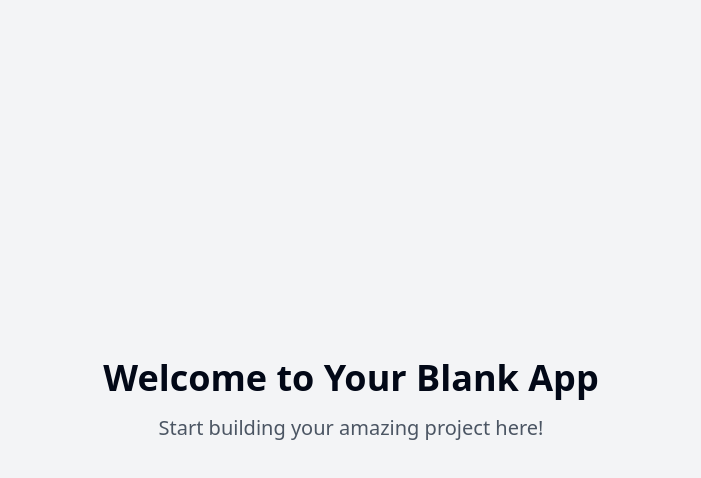
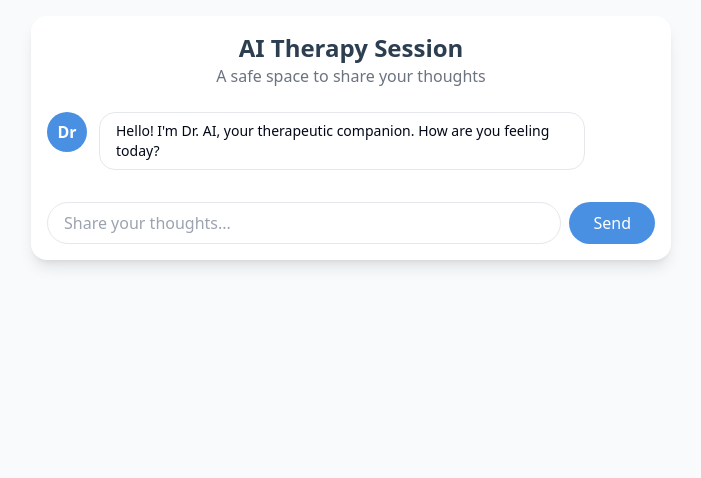
Before and after one commit to diosamp/feelwise-bot, a React (Vite) app: page / in a window 1280 px wide. Shown: the top 478 px of the page, without its empty margins (289-990 px from the left). Built offline with nearby package versions, Linux system fonts and the light colour scheme.

Commit message:
Create AI therapist bot
Implement an AI therapist bot feature to enhance user interaction and support within the application.
[skip gpt_engineer]

```diff
--- /dev/null
+++ b/src/components/ChatInput.tsx
@@ -0,0 +1,35 @@
+import React, { useState } from "react";
+
+interface ChatInputProps {
+  onSendMessage: (message: string) => void;
+}
+
+export const ChatInput: React.FC<ChatInputProps> = ({ onSendMessage }) => {
+  const [message, setMessage] = useState("");
+
+  const handleSubmit = (e: React.FormEvent) => {
+    e.preventDefault();
+    if (message.trim()) {
+      onSendMessage(message);
+      setMessage("");
+    }
+  };
+
+  return (
+    <form onSubmit={handleSubmit} className="flex gap-2">
+      <input
+        type="text"
+        value={message}
+        onChange={(e) => setMessage(e.target.value)}
+        placeholder="Share your thoughts..."
+        className="flex-1 rounded-full px-4 py-2 border border-gray-200 focus:outline-none focus:border-therapy-primary"
+      />
+      <button
+        type="submit"
+        className="bg-therapy-primary text-white rounded-full px-6 py-2 hover:bg-therapy-primary/90 transition-colors"
+      >
+        Send
+      </button>
+    </form>
+  );
+};
--- /dev/null
+++ b/src/components/ChatMessage.tsx
@@ -0,0 +1,28 @@
+import React from "react";
+import { TherapistAvatar } from "./TherapistAvatar";
+
+interface ChatMessageProps {
+  message: string;
+  isUser: boolean;
+}
+
+export const ChatMessage: React.FC<ChatMessageProps> = ({ message, isUser }) => {
+  return (
+    <div
+      className={`flex items-start gap-3 animate-message-fade-in ${
+        isUser ? "flex-row-reverse" : ""
+      }`}
+    >
+      {!isUser && <TherapistAvatar />}
+      <div
+        className={`max-w-[80%] rounded-2xl px-4 py-2 ${
+          isUser
+            ? "bg-therapy-primary text-white"
+            : "bg-white border border-gray-200"
+        }`}
+      >
+        <p className="text-sm">{message}</p>
+      </div>
+    </div>
+  );
+};
--- /dev/null
+++ b/src/components/TherapistAvatar.tsx
@@ -0,0 +1,9 @@
+import React from "react";
+
+export const TherapistAvatar = () => {
+  return (
+    <div className="w-10 h-10 rounded-full bg-therapy-primary flex items-center justify-center text-white font-semibold">
+      Dr
+    </div>
+  );
+};
--- a/src/pages/Index.tsx
+++ b/src/pages/Index.tsx
@@ -1,11 +1,64 @@
-// Update this page (the content is just a fallback if you fail to update the page)
+import React, { useState, useEffect, useRef } from "react";
+import { ChatMessage } from "../components/ChatMessage";
+import { ChatInput } from "../components/ChatInput";
+
+interface Message {
+  text: string;
+  isUser: boolean;
+}
 
 const Index = () => {
+  const [messages, setMessages] = useState<Message[]>([]);
+  const chatEndRef = useRef<HTMLDivElement>(null);
+
+  const welcomeMessage = "Hello! I'm Dr. AI, your therapeutic companion. How are you feeling today?";
+
+  useEffect(() => {
+    // Add welcome message
+    setMessages([{ text: welcomeMessage, isUser: false }]);
+  }, []);
+
+  useEffect(() => {
+    // Scroll to bottom on new messages
+    chatEndRef.current?.scrollIntoView({ behavior: "smooth" });
+  }, [messages]);
+
+  const handleSendMessage = (text: string) => {
+    // Add user message
+    setMessages((prev) => [...prev, { text, isUser: true }]);
+
+    // Simulate AI response
+    setTimeout(() => {
+      const response = "I understand how you're feeling. Would you like to tell me more about that?";
+      setMessages((prev) => [...prev, { text: response, isUser: false }]);
+    }, 1000);
+  };
+
   return (
-    <div className="min-h-screen flex items-center justify-center bg-gray-100">
-      <div className="text-center">
-        <h1 className="text-4xl font-bold mb-4">Welcome to Your Blank App</h1>
-        <p className="text-xl text-gray-600">Start building your amazing project here!</p>
+    <div className="min-h-screen bg-therapy-background">
+      <div className="container max-w-2xl mx-auto p-4">
+        <div className="bg-white rounded-2xl shadow-lg p-4">
+          {/* Chat header */}
+          <div className="text-center mb-6">
+            <h1 className="text-2xl font-semibold text-therapy-text">AI Therapy Session</h1>
+            <p className="text-gray-500">A safe space to share your thoughts</p>
+          </div>
+
+          {/* Chat messages */}
+          <div className="space-y-4 mb-4 max-h-[60vh] overflow-y-auto">
+            {messages.map((message, index) => (
+              <ChatMessage
+                key={index}
+                message={message.text}
+                isUser={message.isUser}
+              />
+            ))}
+            <div ref={chatEndRef} />
+          </div>
+
+          {/* Chat input */}
+          <ChatInput onSendMessage={handleSendMessage} />
+        </div>
       </div>
     </div>
   );
--- a/tailwind.config.ts
+++ b/tailwind.config.ts
@@ -12,85 +12,65 @@ export default {
   theme: {
     container: {
       center: true,
-			padding: '2rem',
+      padding: "2rem",
       screens: {
-				'2xl': '1400px'
-			}
+        "2xl": "1400px",
+      },
     },
     extend: {
       colors: {
-				border: 'hsl(var(--border))',
-				input: 'hsl(var(--input))',
-				ring: 'hsl(var(--ring))',
-				background: 'hsl(var(--background))',
-				foreground: 'hsl(var(--foreground))',
+        // Therapeutic color palette
+        therapy: {
+          primary: "#4A90E2",    // Calming blue
+          secondary: "#67B279",   // Soothing green
+          accent: "#F5B041",      // Warm orange
+          background: "#F8FAFC",  // Soft white
+          text: "#2C3E50",        // Deep blue-gray
+        },
+        border: "hsl(var(--border))",
+        input: "hsl(var(--input))",
+        ring: "hsl(var(--ring))",
+        background: "hsl(var(--background))",
+        foreground: "hsl(var(--foreground))",
         primary: {
-					DEFAULT: 'hsl(var(--primary))',
-					foreground: 'hsl(var(--primary-foreground))'
+          DEFAULT: "hsl(var(--primary))",
+          foreground: "hsl(var(--primary-foreground))",
         },
         secondary: {
-					DEFAULT: 'hsl(var(--secondary))',
-					foreground: 'hsl(var(--secondary-foreground))'
+          DEFAULT: "hsl(var(--secondary))",
+          foreground: "hsl(var(--secondary-foreground))",
         },
         destructive: {
-					DEFAULT: 'hsl(var(--destructive))',
-					foreground: 'hsl(var(--destructive-foreground))'
+          DEFAULT: "hsl(var(--destructive))",
+          foreground: "hsl(var(--destructive-foreground))",
         },
         muted: {
-					DEFAULT: 'hsl(var(--muted))',
-					foreground: 'hsl(var(--muted-foreground))'
+          DEFAULT: "hsl(var(--muted))",
+          foreground: "hsl(var(--muted-foreground))",
         },
         accent: {
-					DEFAULT: 'hsl(var(--accent))',
-					foreground: 'hsl(var(--accent-foreground))'
+          DEFAULT: "hsl(var(--accent))",
+          foreground: "hsl(var(--accent-foreground))",
         },
         popover: {
-					DEFAULT: 'hsl(var(--popover))',
-					foreground: 'hsl(var(--popover-foreground))'
+          DEFAULT: "hsl(var(--popover))",
+          foreground: "hsl(var(--popover-foreground))",
         },
         card: {
-					DEFAULT: 'hsl(var(--card))',
-					foreground: 'hsl(var(--card-foreground))'
+          DEFAULT: "hsl(var(--card))",
+          foreground: "hsl(var(--card-foreground))",
         },
-				sidebar: {
-					DEFAULT: 'hsl(var(--sidebar-background))',
-					foreground: 'hsl(var(--sidebar-foreground))',
-					primary: 'hsl(var(--sidebar-primary))',
-					'primary-foreground': 'hsl(var(--sidebar-primary-foreground))',
-					accent: 'hsl(var(--sidebar-accent))',
-					'accent-foreground': 'hsl(var(--sidebar-accent-foreground))',
-					border: 'hsl(var(--sidebar-border))',
-					ring: 'hsl(var(--sidebar-ring))'
-				}
-			},
-			borderRadius: {
-				lg: 'var(--radius)',
-				md: 'calc(var(--radius) - 2px)',
-				sm: 'calc(var(--radius) - 4px)'
       },
       keyframes: {
-				'accordion-down': {
-					from: {
-						height: '0'
+        "message-fade-in": {
+          "0%": { opacity: "0", transform: "translateY(10px)" },
+          "100%": { opacity: "1", transform: "translateY(0)" },
         },
-					to: {
-						height: 'var(--radix-accordion-content-height)'
-					}
-				},
-				'accordion-up': {
-					from: {
-						height: 'var(--radix-accordion-content-height)'
-					},
-					to: {
-						height: '0'
-					}
-				}
       },
       animation: {
-				'accordion-down': 'accordion-down 0.2s ease-out',
-				'accordion-up': 'accordion-up 0.2s ease-out'
-			}
-		}
+        "message-fade-in": "message-fade-in 0.3s ease-out forwards",
+      },
+    },
   },
   plugins: [require("tailwindcss-animate")],
 } satisfies Config;
```
Lines whose indentation alone changed are shown as unchanged.
